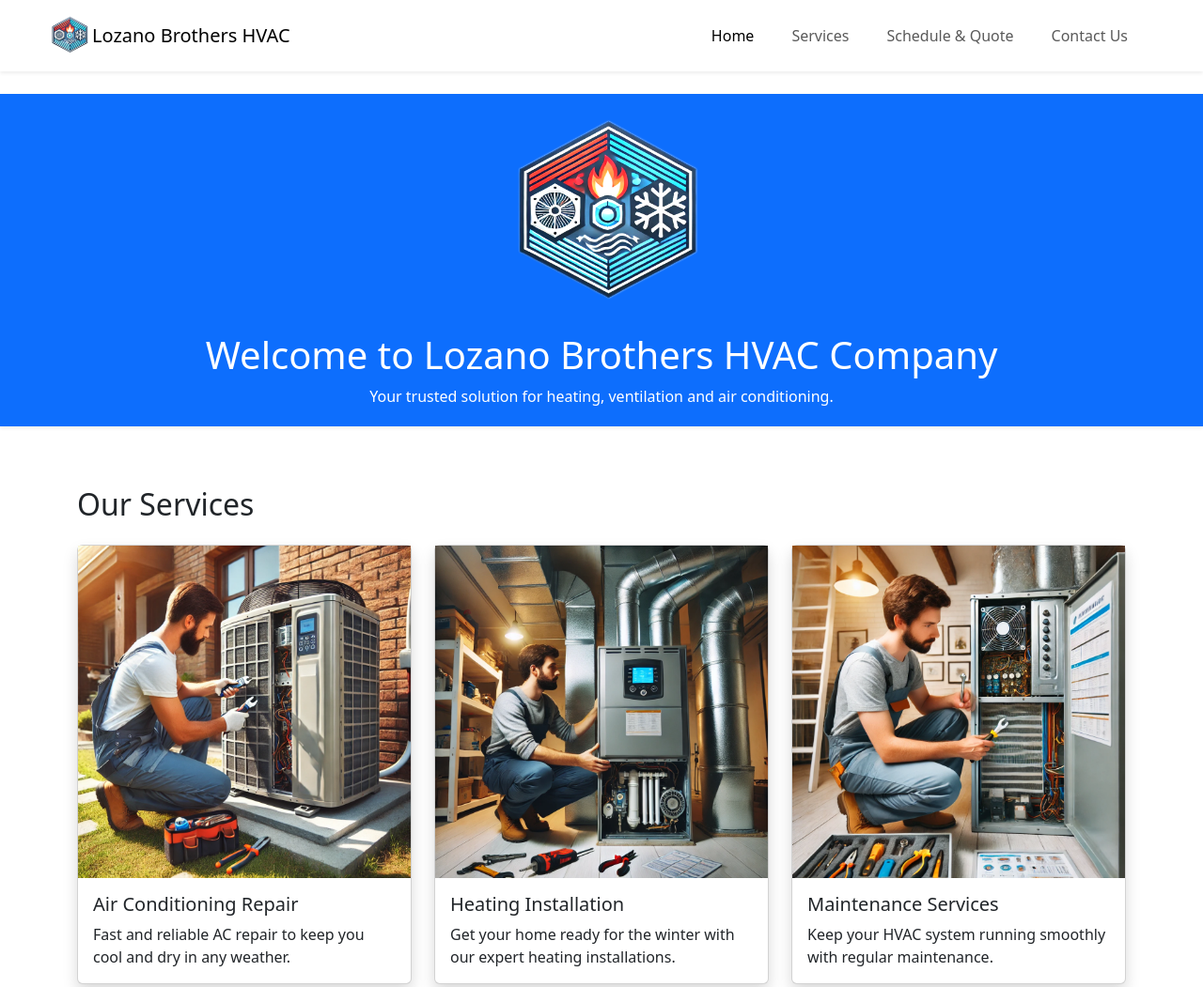
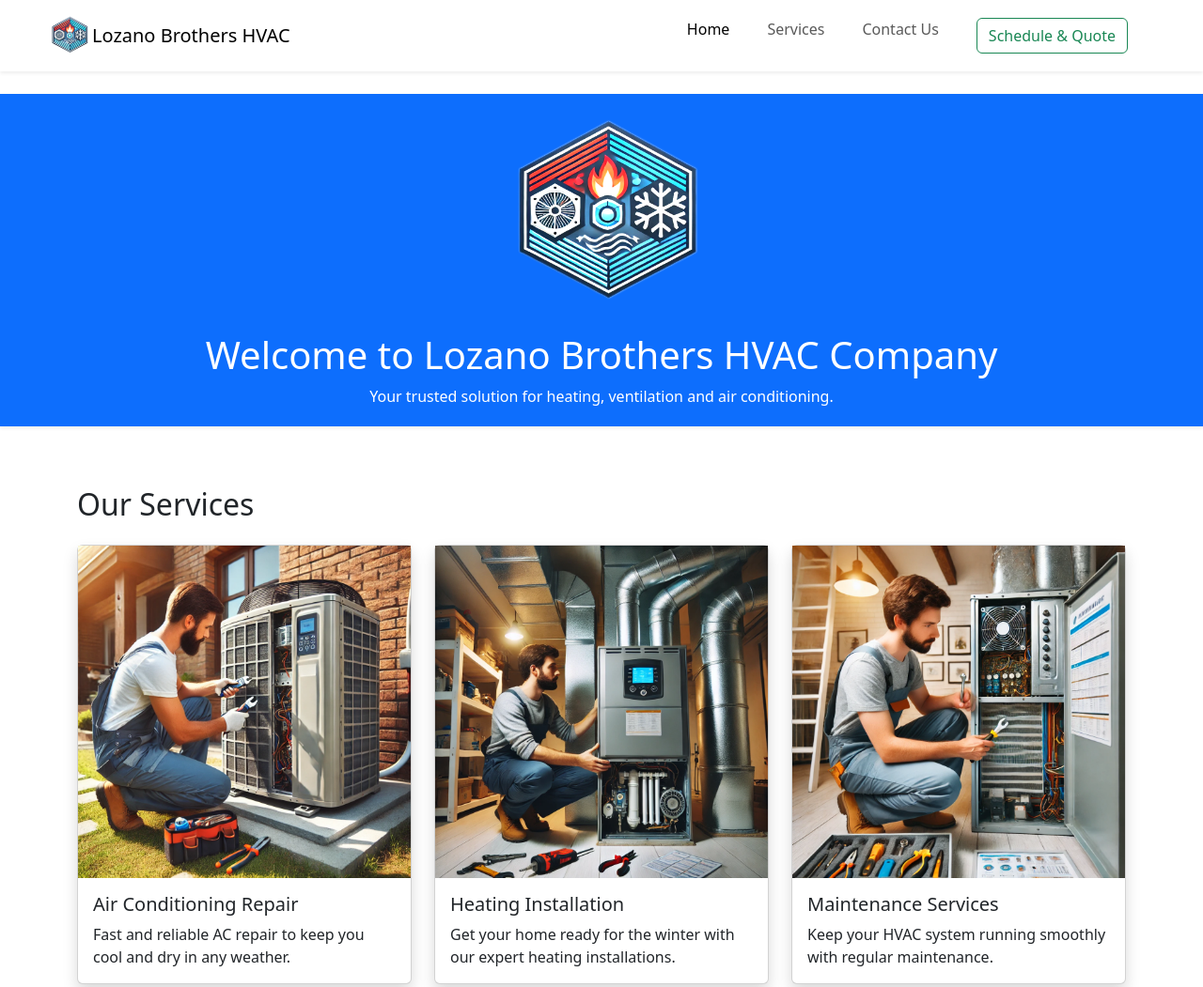
Before and after one commit to Layloe/hvac, a website: page views/index.html in a window 1280 px wide. Shown: the top 1051 px of the page at 94% size. Drawn offline with nearby package versions, Linux system fonts and the light colour scheme.

Commit message:
navbar button

```diff
--- a/views/index.html
+++ b/views/index.html
@@ -25,10 +25,13 @@
                         <a class="nav-link" href="#services">Services</a>
                     </li>
                     <li class="nav-item me-4">
-                        <a class="nav-link" href="#forms">Schedule & Quote</a>
+                        <a class="nav-link" href="#contact">Contact Us</a>
                     </li>
                     <li class="nav-item me-4">
-                        <a class="nav-link" href="#contact">Contact Us</a>
+                        <a class="nav-link" href="#forms">
+                        <button class="btn btn-outline-success" href="#forms">Schedule & Quote</button>
+                        </a>
+
                     </li>
                 </ul>
             </div>
```
